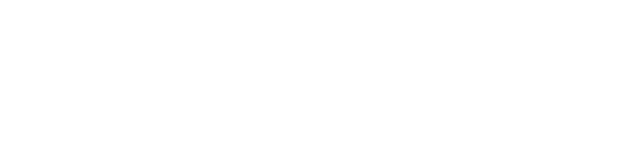
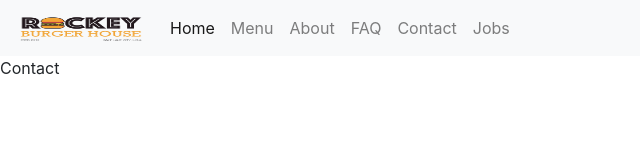
Before and after one commit to jsgale/hamburgerwebsite, a plain HTML site: page contact.html in a window 1280 px wide. Shown: the whole page, without its empty margins (0-640 px from the left). Drawn offline with nearby package versions, Linux system fonts and the light colour scheme; files that its build step writes are made by us from their sources.

Commit message:
Update contact.html

```diff
--- a/contact.html
+++ b/contact.html
@@ -2,12 +2,38 @@
 <html lang="en">
 <head>
     <meta charset="UTF-8">
-    <title>Title</title>
+  <meta name="viewport" content="width-device-width, initial-scale=1.0">
+  <meta http-equiv="X-UA-Compatible" content="ie-edge">
+    <title>Contact</title>
   <link rel="stylesheet" href="https://stackpath.bootstrapcdn.com/bootstrap/4.2.1/css/bootstrap.min.css" integrity="sha384-GJzZqFGwb1QTTN6wy59ffF1BuGJpLSa9DkKMp0DgiMDm4iYMj70gZWKYbI706tWS" crossorigin="anonymous">
   <link rel="stylesheet" href="https://stackpath.bootstrapcdn.com/font-awesome/4.7.0/css/font-awesome.min.css">
-  <link rel="stylesheet" href="styles.css">
+  <link rel="stylesheet" href="./css/styles.css">
 </head>
 <body>
 
+<nav class="navbar navbar-expand-lg navbar-light bg-light">
+  <a class="navbar-brand" href="#">
+    <img src="./media/rockeyburgers01-logo.png" width="130" height="30" class="d-inline-block align-top" alt="Rockey Burgers">
+  </a>
+  <button class="navbar-toggler" type="button" data-toggle="collapse" data-target="#navbarNavAltMarkup" aria-controls="navbarNavAltMarkup" aria-expanded="false" aria-label="Toggle navigation">
+    <span class="navbar-toggler-icon"></span>
+  </button>
+  <div class="collapse navbar-collapse" id="navbarNavAltMarkup">
+    <div class="navbar-nav">
+      <a class="nav-item nav-link active" href="#">Home <span class="sr-only">(current)</span></a>
+      <a class="nav-item nav-link" href="#">Menu</a>
+      <a class="nav-item nav-link" href="#">About</a>
+      <a class="nav-item nav-link" href="#">FAQ</a>
+      <a class="nav-item nav-link" href="#">Contact</a>
+      <a class="nav-item nav-link" href="#">Jobs</a>
+    </div>
+  </div>
+</nav>
+
+Contact
+
+<script src="https://code.jquery.com/jquery-3.3.1.slim.min.js" integrity="sha384-q8i/X+965DzO0rT7abK41JStQIAqVgRVzpbzo5smXKp4YfRvH+8abtTE1Pi6jizo" crossorigin="anonymous"></script>
+<script src="https://cdnjs.cloudflare.com/ajax/libs/popper.js/1.14.6/umd/popper.min.js" integrity="sha384-wHAiFfRlMFy6i5SRaxvfOCifBUQy1xHdJ/yoi7FRNXMRBu5WHdZYu1hA6ZOblgut" crossorigin="anonymous"></script>
+<script src="https://stackpath.bootstrapcdn.com/bootstrap/4.2.1/js/bootstrap.min.js" integrity="sha384-B0UglyR+jN6CkvvICOB2joaf5I4l3gm9GU6Hc1og6Ls7i6U/mkkaduKaBhlAXv9k" crossorigin="anonymous"></script>
 </body>
 </html>
```
